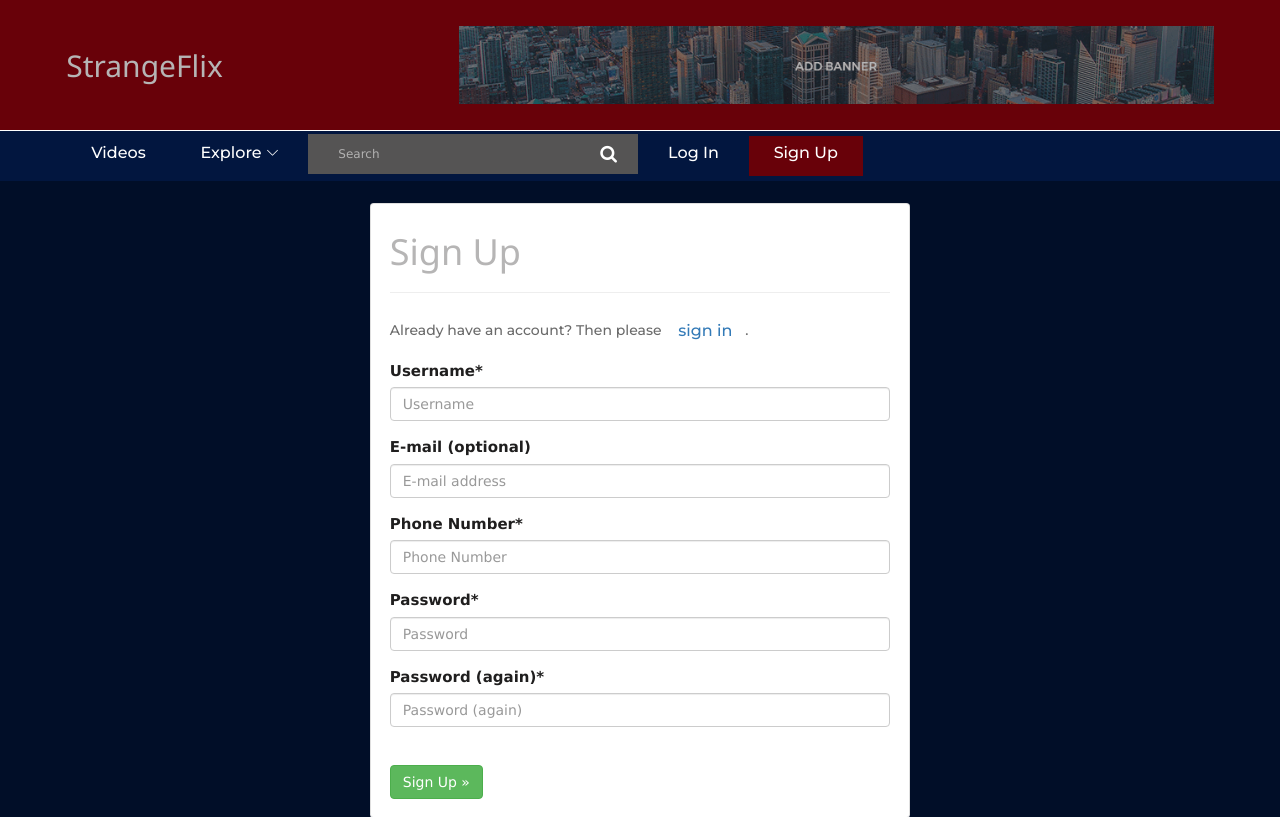
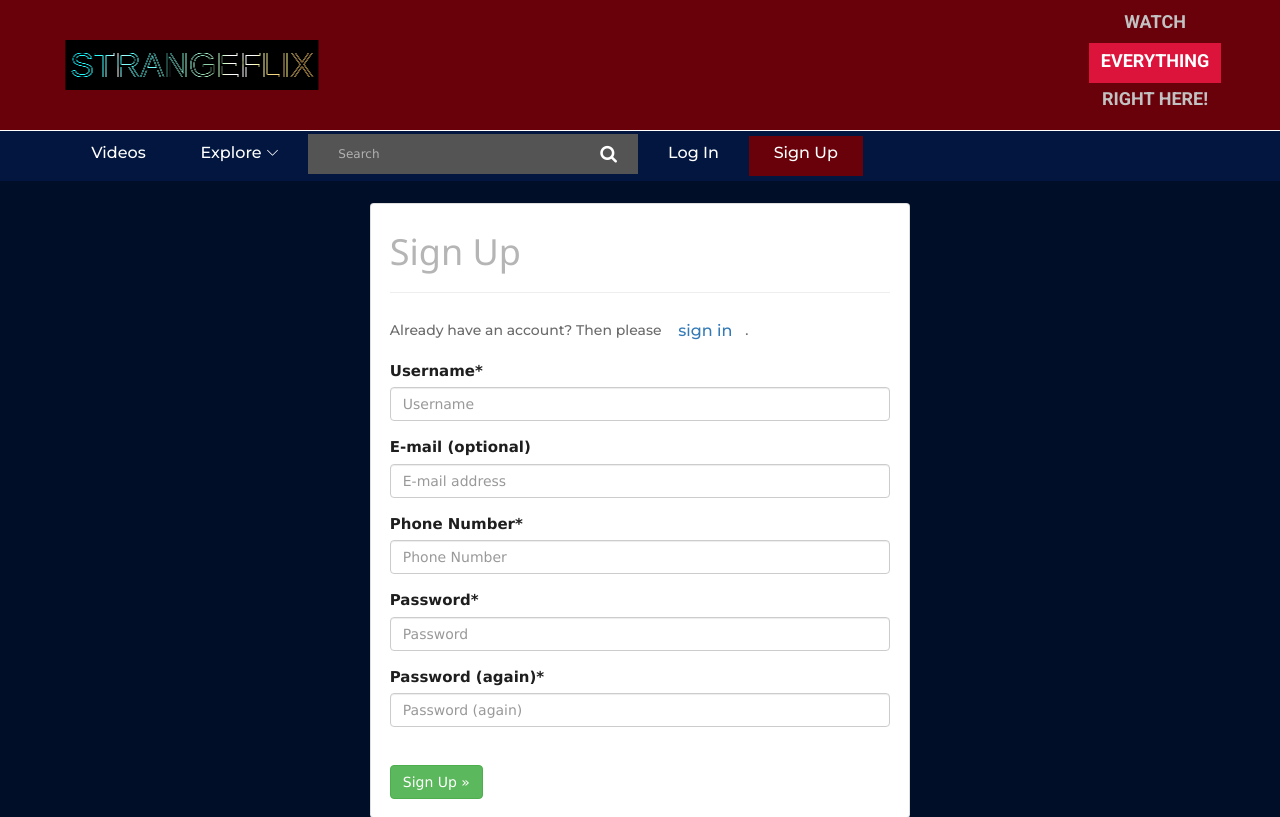
Before and after one commit to Shradhey1008/StrangeFlix, a Django app: page /accounts/signup/ in a window 1280 px wide. Shown: the top 817 px of the page. Run offline with Django 3.2, Linux system fonts and the light colour scheme; some libraries are stand-ins or nearby versions; some web fonts are replaced.

Commit message:
small animation

```diff
--- a/static/css/style.css
+++ b/static/css/style.css
@@ -9,6 +9,7 @@
 @import url('magnific-popup.css');
 @import url('font-awesome.min.css');
 @import url('nice-select.css');
+@import url('https://fonts.googleapis.com/css?family=Roboto:700');
 /* :: 3.0 Base CSS */
 * {
   margin: 0;
@@ -20,6 +21,8 @@ body {
   color: #b6b5b5;
   background-color: #010e28 !important;
 }
+
+
 .dropdown:hover .dropdown-menu {
   display: block;
   margin-top: 0;
--- a/templates/account/password_change.html
+++ b/templates/account/password_change.html
@@ -12,17 +12,20 @@
         <div class="col-6">
           <div class="card">
           <div class="card-body">
+
                 <h1>{% trans "Change Password" %}</h1>
                 <hr>
+
                 <form method="POST" action="{% url 'account_change_password' %}" class="password_change mt-4">
                     {% csrf_token %}
                     {{ form|crispy }}
                     <br>
-                    <button class="btn btn-success" type="submit" name="action">{% trans "Change Password" %}</button>
+                    <button class="btn btn-primary" type="submit" name="action">{% trans "Change Password" %}</button>
                 </form>
             </div>
         </div>
         </div>
    </div>
 </div>
+<br>
 {% endblock %}
--- a/templates/base.html
+++ b/templates/base.html
@@ -19,7 +19,113 @@
   <!-- Latest compiled JavaScript -->
   <script src="https://maxcdn.bootstrapcdn.com/bootstrap/3.4.1/js/bootstrap.min.js"></script>
 
+  <style>
 
+    @import url('https://fonts.googleapis.com/css?family=Roboto:700');
+
+    #container {
+      color:rgb(194, 194, 194);
+      text-transform: uppercase;
+      margin:0px;
+      font-family:'Roboto';
+      text-align:center;
+      font-size:18px;
+      font-weight:bold;
+      position: relative;
+      width:100%;
+      bottom:45%;
+      display:block;
+    }
+
+    #flip {
+      height:50px;
+      overflow:hidden;
+    }
+
+    #flip > div > div {
+      color:#fff;
+      padding:4px 12px;
+      height:40px;
+      margin-bottom:60px;
+      display:inline-block;
+    }
+
+    #flip div:first-child {
+      animation: show 5s linear infinite;
+    }
+
+    #flip div div {
+      background:#42c58a;
+    }
+    #flip div:first-child div {
+      background:#4ec7f3;
+    }
+    #flip div:last-child div {
+      background:#DC143C;
+    }
+
+    @keyframes show {
+      0% {margin-top:-270px;}
+      5% {margin-top:-180px;}
+      33% {margin-top:-180px;}
+      38% {margin-top:-90px;}
+      66% {margin-top:-90px;}
+      71% {margin-top:0px;}
+      99.99% {margin-top:0px;}
+      100% {margin-top:-270px;}
+    }
+
+
+    .txt {
+        color: #ffffff;
+        background:#000000;
+        font-size:35px;
+        line-height: normal;
+        font-family: Arial;
+        border: 5px solid black;
+        text-transform: uppercase;
+    }
+    .txt::before {
+        content: 'strangeflix';
+        position: absolute;
+        mix-blend-mode: difference;
+        filter: blur(0.5px);
+    }
+    .neon-wrapper {
+        position: absolute;
+        top: 50%;
+        left: 15%;
+        transform: translate(-50%, -50%);
+        display:inline-flex;
+        filter: brightness(300%);
+        overflow: hidden;
+    }
+    .gradient{
+        background: linear-gradient(114.5793141156962deg, rgba(6, 227, 250,1) 4.927083333333334%,rgba(229, 151, 64,1) 97.84374999999999%);
+        position: absolute;
+        top: 0;
+        left:0;
+        width: 100%;
+        height:100%;
+        mix-blend-mode: multiply;
+    }
+    .dodge {
+        background: radial-gradient(circle,white,black 35%) center / 25% 25%;
+        position: absolute;
+        top:-100%;
+        left:-100%;
+        right:0;
+        bottom:0;
+        mix-blend-mode: color-dodge;
+        animation: dodge-area 3s linear infinite;
+    }
+    @keyframes dodge-area {
+        to {
+            transform: translate(50%,50%);
+        }
+    }
+
+  </style>
   {% block head %}
   {% endblock %}
 </head>
@@ -51,25 +157,35 @@
 
     <!-- Top Header Area -->
     <div class="top-header-area">
-      <div class="container-fluid h-100">
-        <div class="row h-100 align-items-center">
-          <div class="col-12 col-sm-4">
+
+        <div class="flex-row d-flex justify-content-between align-items-center">
+          <div class="p-2">
             <!-- Logo Area -->
-            <div class="logo-area">
+
               <a href="../">
-                <h2 style="color:aliceblue;">StrangeFlix</h2>
+                <div class="neon-wrapper">
+                  <span class="txt" >StrangeFlix</span>
+                  <span class="gradient"></span>
+                  <span class="dodge"></span>
+             </div>
               </a>
-              <a href=""></a>
-            </div>
+
+
           </div>
-          <div class="col-12 col-sm-8">
+          <div class="p-2">
             <!-- Top Add Area -->
-            <div class="top-add-area text-right">
-              <a href="#"><img src="img/bg-img/add.png" alt=""></a>
-            </div>
+              <div id=container>
+                Watch
+                <div id=flip>
+                  <div><div>Action</div></div>
+                  <div><div>Thriller</div></div>
+                  <div><div>Everything</div></div>
+                </div>
+                Right here!
+              </div>
           </div>
         </div>
-      </div>
+
     </div>
 
     <!-- Navbar Area -->
@@ -97,8 +213,6 @@
                 <ul>
 
                   <li><a href="#">Videos</a></li>
-                  <!-- <li><a href="catagory.html">Movies</a></li> -->
-                  <!-- <li><a href="contact.html"></a></li> -->
 
                   <li><a href="#">Explore</a>
                     <div class="megamenu">
@@ -112,7 +226,6 @@
                       </ul>
                       <ul class="single-mega cn-col-3">
                         <h5>Hollywood</h5>
-                        <!-- <li><a href="index.html">Home</a></li> -->
                         <li><a href="catagory.html">Catagory</a></li>
                         <li><a href="video-post.html">Video Post</a></li>
                         <li><a href="single-post.html">Single Post</a></li>
@@ -133,13 +246,11 @@
 
                   {%if user.is_staff%}
                   <li><a href="#">Upload Videos</a>
-                    <!-- Anurag this content has to be dynamic for what were the latest things seen by the user -->
+                    <!-- Admin options for video upload -->
                     <ul class="dropdown">
                       <li><a href="/uploads/youtube/">YouTube Upload</a></li>
                       <li><a href="/uploads/device">Device Upload</a></li>
                       <li><a href="">Amazon S3</a></li>
-                      <!-- <li><a href="single-post.html">Fourth Last</a></li>
-                                              <li><a href="contact.html">Fifth Last</a></li> -->
                     </ul>
                   </li>
                   {% endif %}
@@ -154,9 +265,8 @@
                   </li>
 
 
-                  <!-- Anurag, this has to be dynamic based on session of the user -->
+                  <!-- This is dynamic based on session of the user -->
                   {% if user.is_authenticated %}
-                  <!-- <li class="active"><a href="{% url 'account_logout' %}">Log Out</a></li> -->
                   {% else %}
                   <li><a href="{% url 'account_login' %}">Log In</a></li>
                   <li class="active"><a href="{% url 'account_signup' %}">Sign Up</a></li>
@@ -168,14 +278,6 @@
 
               <!-- Nav End -->
             </div>
-
-            <!-- Top Search Area -->
-            <!-- <div class="top-search-area">
-              <form action="#" method="post">
-                <input type="search" name="top-search" id="topSearch" placeholder="Search">
-                <button type="submit" class="btn"><i class="fa fa-search" aria-hidden="true"></i></button>
-              </form>
-            </div> -->
 
             <!-- Top Profile Area -->
             {% if user.is_authenticated %}
@@ -204,19 +306,6 @@
   </header>
   <!-- ##### Header Area End ##### -->
 
-
-  <!-- <div>
-      <strong>Menu:</strong>
-      <ul>
-        {% if user.is_authenticated %}
-        <li><a href="{% url 'account_email' %}">Change E-mail</a></li>
-        <li><a href="{% url 'account_logout' %}">Sign Out</a></li>
-        {% else %}
-        <li><a href="{% url 'account_login' %}">Sign In</a></li>
-        <li><a href="{% url 'account_signup' %}">Sign Up</a></li>
-        {% endif %}
-      </ul>
-    </div> -->
   {% block content %}
   {% endblock %}
   {% endblock %}
--- a/templates/device.html
+++ b/templates/device.html
@@ -8,6 +8,7 @@
 
 {% block content %}
         <div class="container pt-5">
+
             <form  enctype="multipart/form-data" method="POST">
                 {% csrf_token %}
                 <div class="form-group">
@@ -61,6 +62,7 @@
                     </div>
                     {% endfor %}
             </div>
+
         </div>
 {% endblock content %}
 
```
